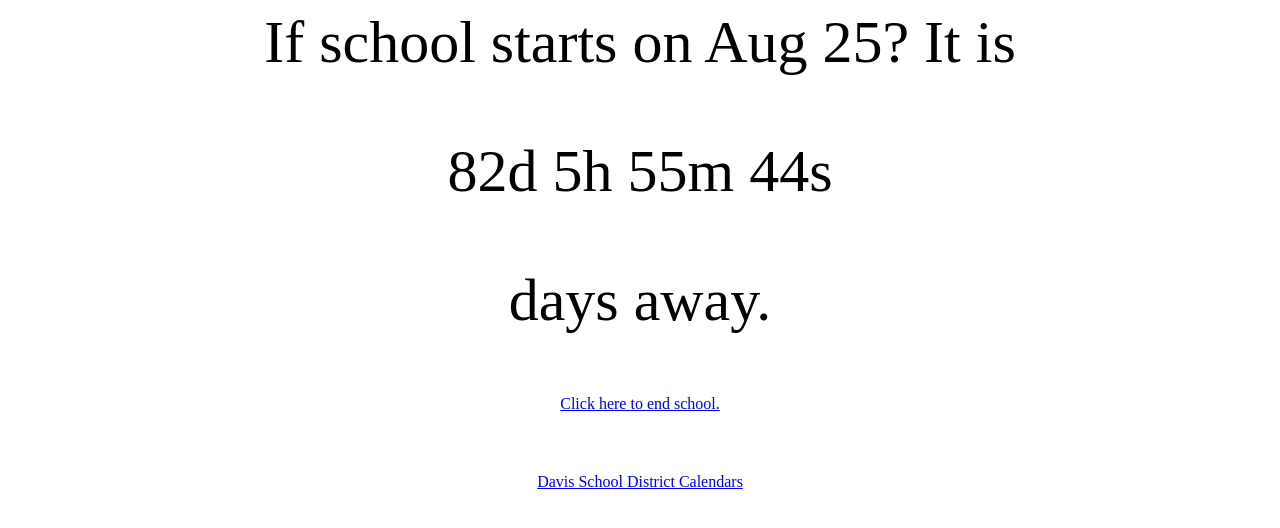
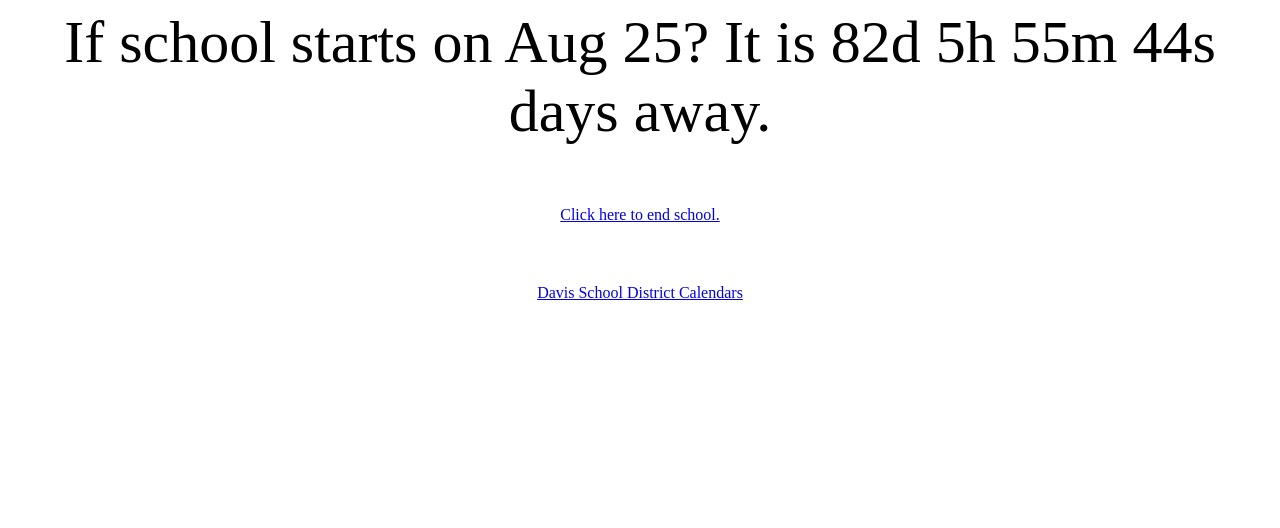
Before and after one commit to www-Kyle/School, a plain HTML site: page index.html in a window 1280 px wide. Drawn offline with Linux system fonts and the light colour scheme.

Commit message:
Update index.html

```diff
--- a/index.html
+++ b/index.html
@@ -43,7 +43,7 @@ var x = setInterval(function() {
 </head>
 <body>
 <p>If school starts on Aug 25? It is </>
-  <p id="demo"></p> <p>days away.</p>
+  <span id="demo"></span> days away.</p>
  <p><center><a href="party.html">Click here to end school.</a></center></p>
 
   <p><center><a href="https://www.davis.k12.ut.us/parents-family/school-year-calendars">Davis School District Calendars</a></center></p>
```
